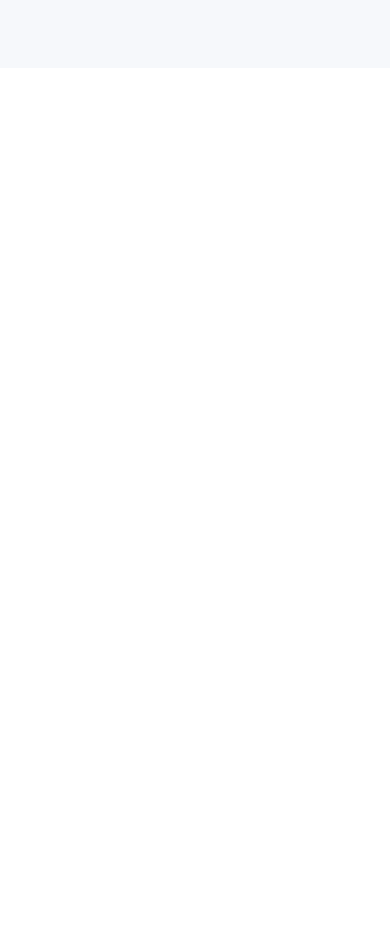
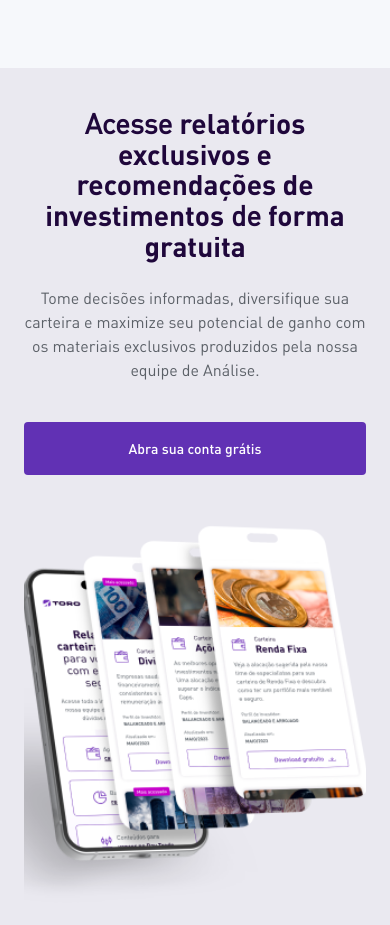
Before and after one commit to JecianeSilva/toro-desafio, a Next.js app: page / in a window 390 px wide. Shown: the part 3051-3976 px from the top of the page. Before the commit the page ends 3119 px from the top, so only its background shows below. Built offline with nearby package versions, Linux system fonts and the light colour scheme.

Commit message:
feat: include responsive in report section

```diff
--- a/src/components/Button/styles.ts
+++ b/src/components/Button/styles.ts
@@ -1,4 +1,5 @@
 import styled from "styled-components";
+import { devices } from "../../styles/theme";
 
 export const ButtonContainer = styled.a`
     display: flex;
@@ -23,4 +24,12 @@ export const ButtonContainer = styled.a`
         color: ${({theme}) => theme.colors.white};
         background-color: ${({theme}) => theme.colors.primaryDark};
     }
+
+    @media ${devices.md} {
+        max-width: 80%;
+    }
+
+    @media ${devices.sm} {
+        max-width: 100%;
+    }
 `
--- a/src/components/Reports/index.tsx
+++ b/src/components/Reports/index.tsx
@@ -1,18 +1,16 @@
-import Image from 'next/image';
 import {  ContainerInfo, Detail, ReportContainer, ReportImage, ReportWrapper, Title } from './styles';
-import { Card } from '../Card';
 import { Button } from '../Button';
 
 export const Report = () => {
     return(
         <ReportWrapper>
-            <ReportImage />
             <ReportContainer id="report-section">
-               <ContainerInfo>
+                <ReportImage />
+                <ContainerInfo>
                     <Title>Acesse <span>relatórios exclusivos e recomendações de investimentos</span> de <span>forma gratuita</span></Title>
                     <Detail>Tome decisões informadas, diversifique sua carteira e maximize seu potencial de ganho com os materiais exclusivos produzidos pela nossa equipe de Análise.</Detail>
-                    <Button href="" label="Abra sua conta grátis"/>
-               </ContainerInfo>
+                    <Button href="#" label="Abra sua conta grátis"/>
+                </ContainerInfo>
             </ReportContainer>
         </ReportWrapper>
     )
--- a/src/components/Reports/styles.ts
+++ b/src/components/Reports/styles.ts
@@ -1,4 +1,5 @@
 import styled from "styled-components";
+import { breakpoints, devices } from "../../styles/theme";
 
 export const ReportWrapper = styled.div`
     background-color: ${({theme}) => theme.colors.grayLight};
@@ -10,12 +11,26 @@ export const ReportWrapper = styled.div`
 export const ReportContainer = styled.section`
     display: flex;
     align-items: center;
-    justify-content: center;
-    max-width: 1140px;
-    width: calc(100% - 40px);
+    justify-content: space-between;
+    max-width: 1110px;
+    width: calc(100%);
 
     padding-top: 8rem;
     padding-bottom: 8rem;
+
+    @media ${devices.xl} {
+        max-width: ${breakpoints.lg};
+    }
+
+    @media ${devices.lg} {
+        max-width: ${breakpoints.md};
+    }
+
+    @media ${devices.md} {
+        flex-direction: column-reverse;
+        gap: 4rem;
+        padding: 4rem 2.4rem;
+    }
 `
 
 export const ContainerInfo = styled.div`
@@ -24,32 +39,75 @@ export const ContainerInfo = styled.div`
     display: flex;
     flex-direction: column;
     align-items: flex-start;
+
+    @media ${devices.xl} {
+        width: 41.5rem;
+        font-size: 3.75rem;
+    }
+
+    @media ${devices.lg} {
+        width: 33rem;
+        font-size: 3.2rem;
+    }
+
+    @media ${devices.md} {
+        width: 80%;
+        align-items: center;
+    }
+
+    @media ${devices.sm} {
+        width: 100%;
+    }
 `
 
-export const Title = styled.h1`
-    color: #1F073B;
+export const Title = styled.h2`
+    color: ${({theme}) => theme.colors.primaryDarkest};
+    align-self: stretch;
     font-size: 3.2rem;
-    font-family: 'Din Pro';
-    line-height: 130%; /* 2.6rem */
+    line-height: 130%;
     margin-bottom: 2.4rem;
     & span {
-        font-family: 'Din Pro Bold';
+        font-family: 'Din Pro Black'
+    }
+
+    @media ${devices.xl} {
+        font-size: 3rem;
+    }
+
+    @media ${devices.lg} {
+        font-size: 1.7rem;
+    }
+
+    @media ${devices.md} {
+        font-size: 2.8rem;
+        line-height: 110%;
+        text-align: center;
     }
 `
 
 export const Detail = styled.p`
     font-size: 1.8rem;
-    line-height: 150%; /* 2.6rem */
+    line-height: 150%;
     margin-bottom: 4rem;
-    & span {
-        font-family: 'Din Pro Bold';
+
+    @media ${devices.xl} {
+        font-size: 1.7rem;
+    }
+
+    @media ${devices.lg} {
+        font-size: 1.35rem;
+    }
+
+    @media ${devices.md} {
+        font-size: 1.6rem;
+        text-align: center;
     }
 `
 
 export const ReportImage = styled.div`
+    max-width: 500px;
     width: 100%;
-    max-width: 66.6rem;
-    min-height: 57.88rem;
+    min-height: 392px;
     height: 100%;
 
     display: flex;
@@ -57,18 +115,10 @@ export const ReportImage = styled.div`
     align-items: center;
 
     flex-shrink: 0;
-    width: 100%;
-    height: 100%;
 
     background-size: cover;
-    transform: rotate(4.847deg);
-    flex-shrink: 0;
-    background-image: image-set(url('/assets/images/phono-screen.png') 1x, url('/assets/images/phone-screen2x.png') 2x);
-
+    background-position: center;
+    /* transform: rotate(4.847deg); */
+    background-repeat: no-repeat;
+    background-image: image-set(url('/assets/images/phone-screen.png') 1x, url('/assets/images/phone-screen2x.png') 2x);
 `
-export const ButtonContainer = styled.div`
-    display: flex;
-    width: 100%;
-    margin-top: 12rem;
-    justify-content: center;
-`
--- a/src/pages/index.tsx
+++ b/src/pages/index.tsx
@@ -14,6 +14,7 @@ export default function Home() {
       <main>
         <Hero></Hero>
         <EVA></EVA>
+        <Report></Report>
       </main>
     </>
   )
```
Also changed, not shown: public/assets/images/phone-screen.png.
